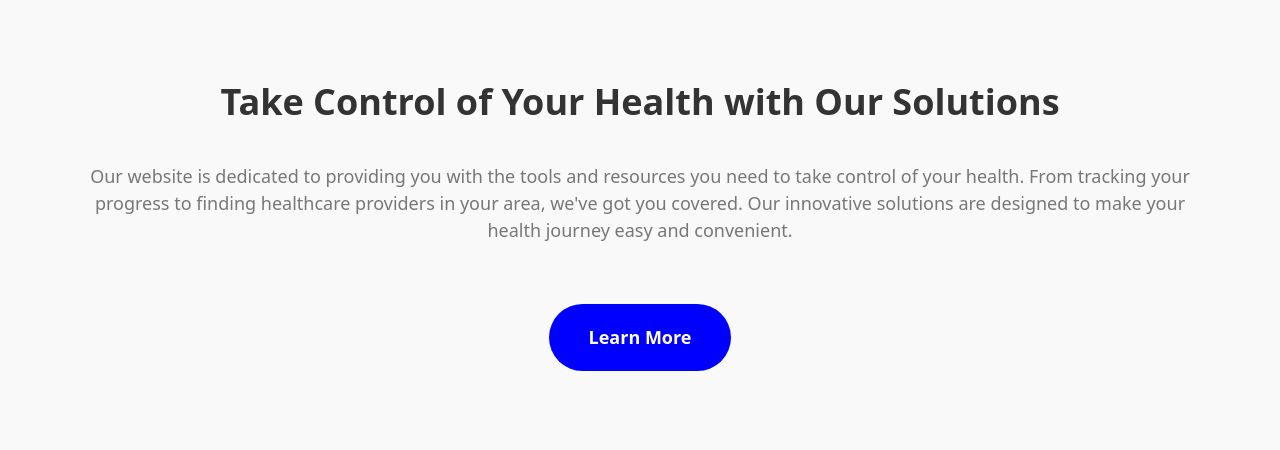
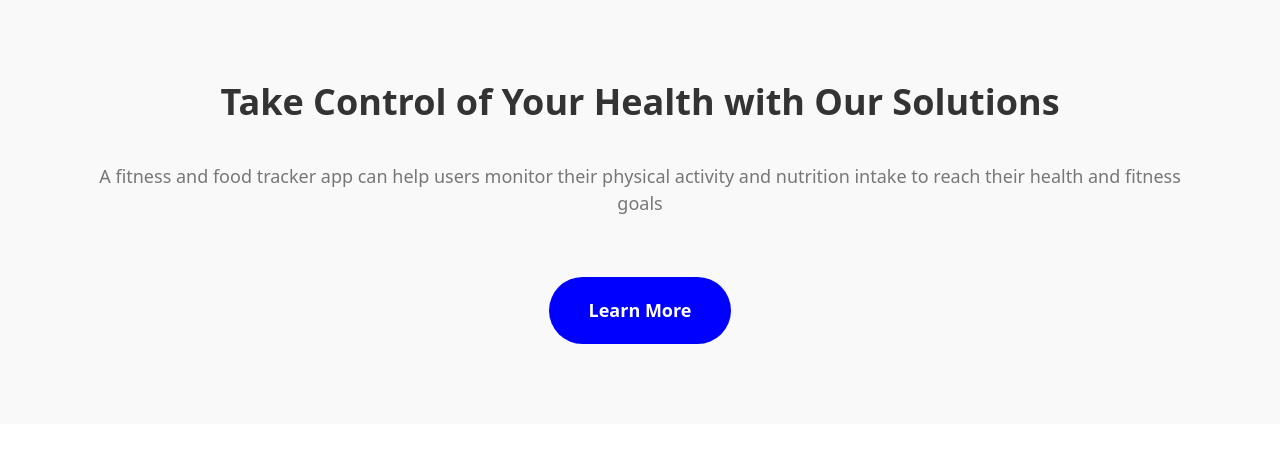
Before and after one commit to Asad474/Hackathon_project-TrackingApp, a Django app: page / in a window 1280 px wide. Shown: the part 77-527 px from the top of the page. Run offline with Django 4.2, Linux system fonts and the light colour scheme.

Commit message:
TrackingApp(home.html)

```diff
--- a/trackingapp/templates/trackingapp/home.html
+++ b/trackingapp/templates/trackingapp/home.html
@@ -4,7 +4,7 @@
     <section id="middle-content">
         <div class="container">
             <h2>Take Control of Your Health with Our Solutions</h2>
-            <p>Our website is dedicated to providing you with the tools and resources you need to take control of your health. From tracking your progress to finding healthcare providers in your area, we've got you covered. Our innovative solutions are designed to make your health journey easy and convenient.</p>
+            <p>A fitness and food tracker app can help users monitor their physical activity and nutrition intake to reach their health and fitness goals</p>
             <div class="middle-content-cta">
                 <a href="{% url 'about' %}" class="cta-btn">Learn More</a>
             </div>
```
